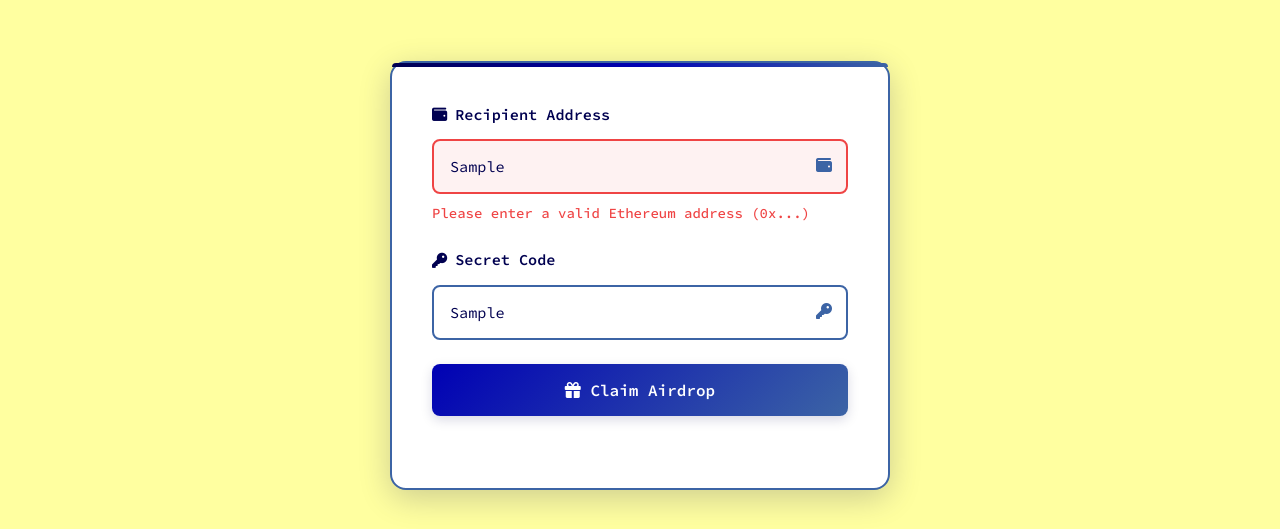
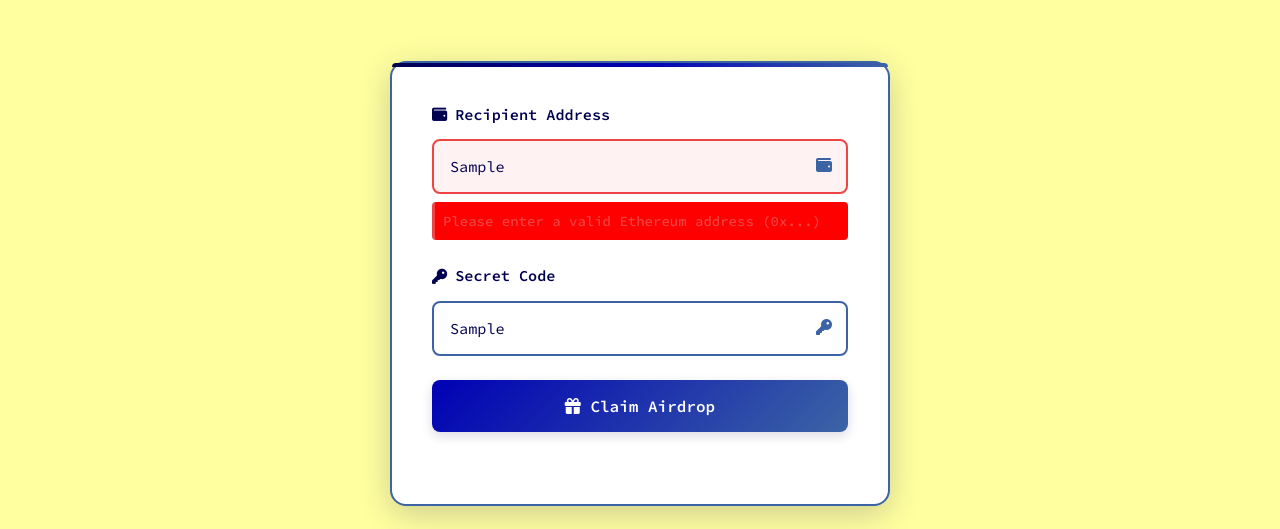
Before and after one commit to lizhophardt/CFP-Funding-Tool, a website: page frontend/ipfs-deploy/index.html in a window 1280 px wide. Both pictures are taken after typing "Sample", "Sample" into the empty fields and a click on the button "Claim Airdrop". Shown: the part 271-800 px from the top of the page. Drawn offline with Linux system fonts and the light colour scheme; no server answers.

Commit message:
debug: Enhanced error message visibility and debugging
- Made error messages more visible with background and border
- Added extensive debugging to showError function
- Added red background for testing visibility
- Will help identify exactly what's happening with error display

```diff
--- a/frontend/ipfs-deploy/script.js
+++ b/frontend/ipfs-deploy/script.js
@@ -63,12 +63,21 @@ const utils = {
         const input = elements[fieldName];
         const errorElement = document.getElementById(fieldName + 'Error');
 
+        console.log('showError called:', fieldName, message);
+        console.log('Looking for element ID:', fieldName + 'Error');
+        console.log('Error element found:', errorElement);
+
         if (input) {
             input.classList.add('error');
+            console.log('Added error class to input');
         }
         if (errorElement) {
             errorElement.textContent = message;
             errorElement.style.display = 'block';
+            errorElement.style.background = 'red'; // Force visible for testing
+            console.log('Error message set and displayed');
+        } else {
+            console.log('ERROR: Element not found!');
         }
     },
 
--- a/frontend/ipfs-deploy/styles.css
+++ b/frontend/ipfs-deploy/styles.css
@@ -214,6 +214,10 @@ body {
     margin-top: 0.5rem;
     display: none;
     font-weight: 500;
+    background: rgba(239, 68, 68, 0.1);
+    padding: 0.5rem;
+    border-radius: 4px;
+    border-left: 3px solid var(--error-color);
 }
 
 /* Claim Button */
--- a/frontend/styles.css
+++ b/frontend/styles.css
@@ -214,6 +214,10 @@ body {
     margin-top: 0.5rem;
     display: none;
     font-weight: 500;
+    background: rgba(239, 68, 68, 0.1);
+    padding: 0.5rem;
+    border-radius: 4px;
+    border-left: 3px solid var(--error-color);
 }
 
 /* Claim Button */
```
